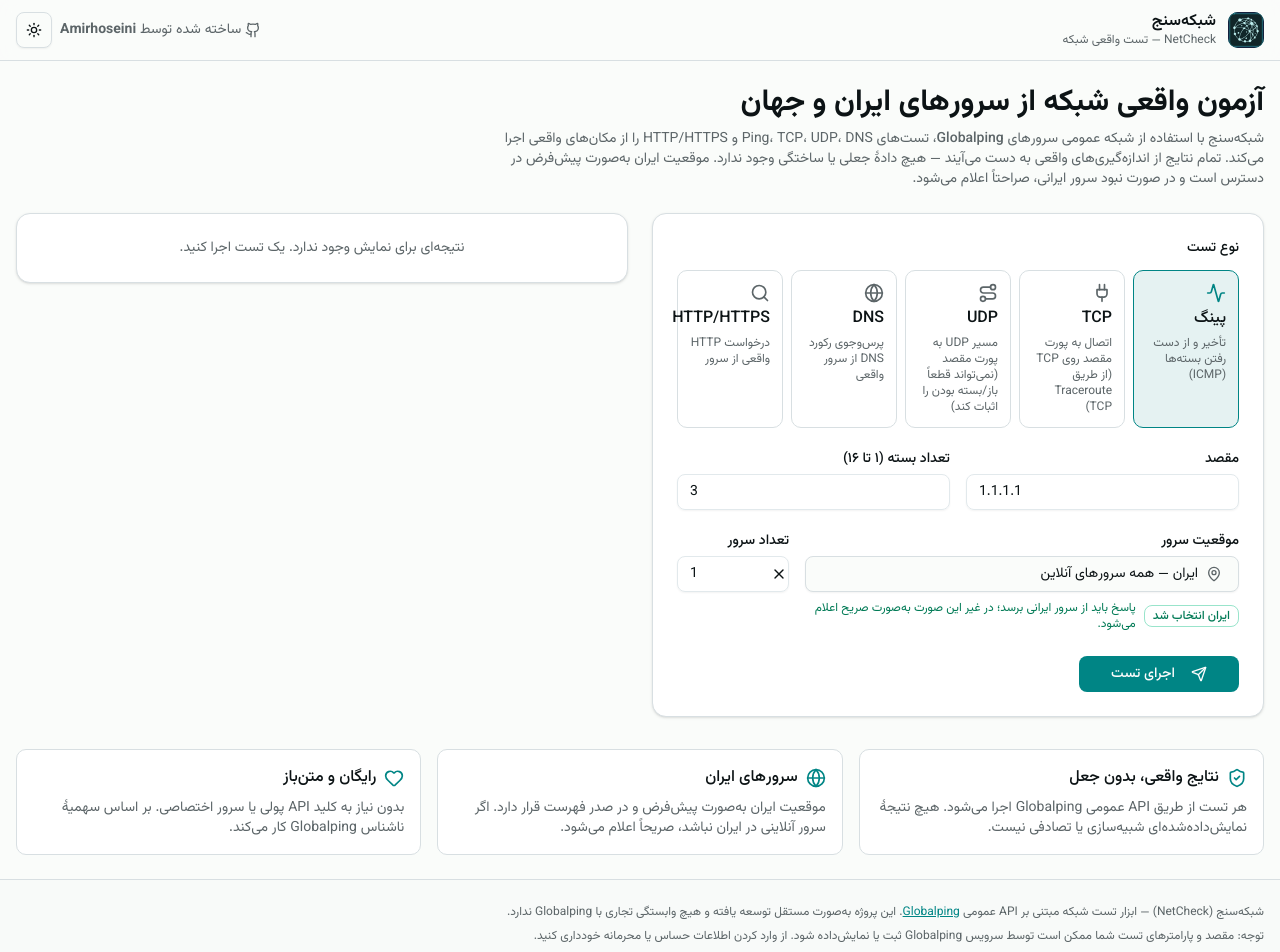
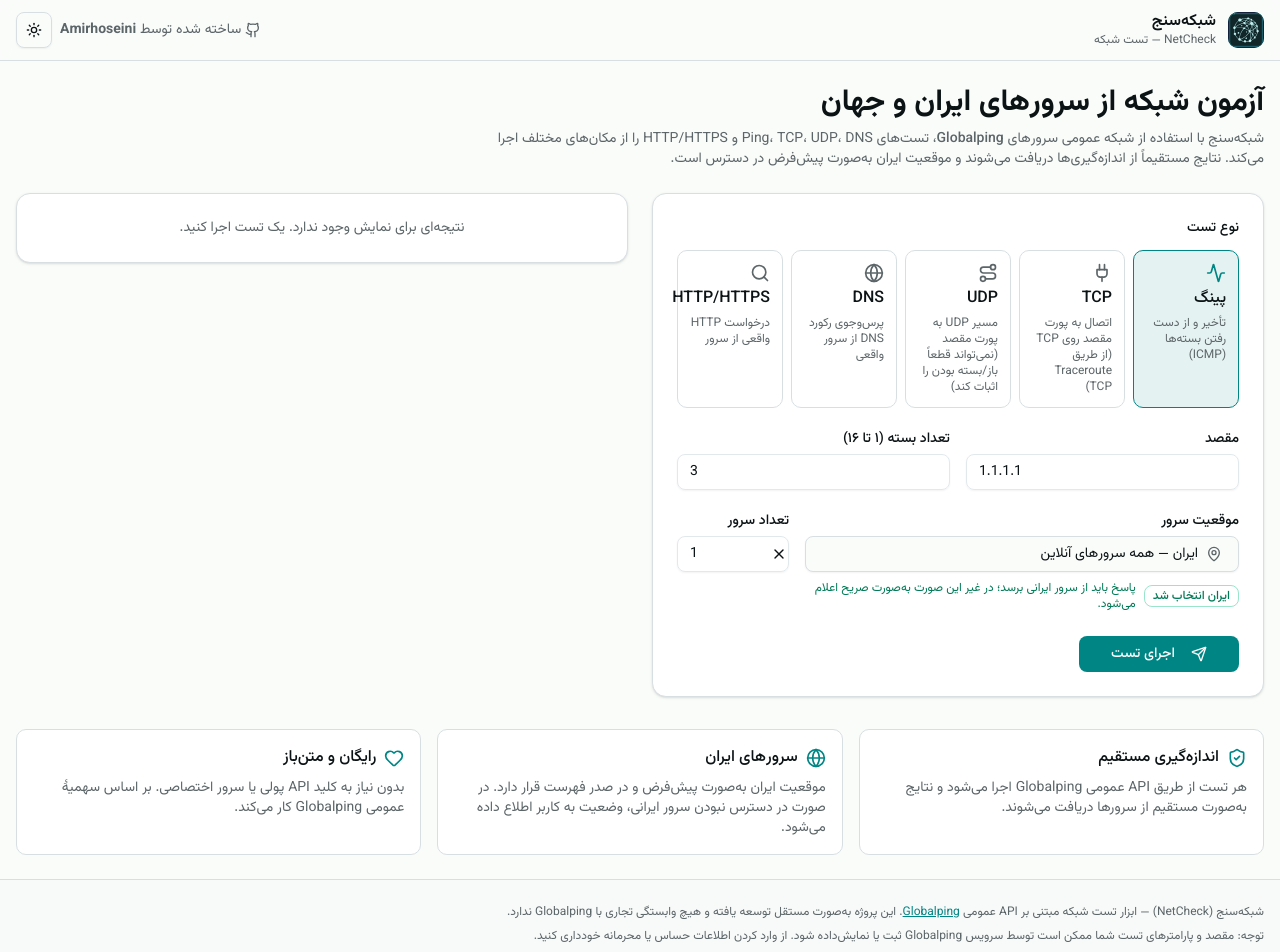
Before and after one commit to iamirama/amiro-GeoPing, a Next.js app: page / in a window 1280 px wide. Shown: the top 952 px of the page. Built offline with nearby package versions, Linux system fonts and the light colour scheme.

Commit message:
feat: update ui

```diff
--- a/src/app/page.tsx
+++ b/src/app/page.tsx
@@ -1,8 +1,6 @@
 "use client";
-
 import { useMemo, useState } from "react";
 import { Github, Globe, Heart, ShieldCheck } from "lucide-react";
-
 import { Card } from "@/components/ui/card";
 import { ThemeToggle } from "@/components/netcheck/theme-toggle";
 import {
@@ -35,6 +33,7 @@ export default function HomePage() {
     useMeasurement();
 
   const requestBody = useMemo(() => buildRequestBody(formValue), [formValue]);
+
   const isLoading = status === "creating" || status === "polling";
 
   function handleSubmit() {
@@ -48,11 +47,17 @@ export default function HomePage() {
         <div className="mx-auto flex max-w-7xl items-center justify-between gap-4 px-4 py-3">
           <div className="flex items-center gap-3">
             <div className="flex h-9 w-9 items-center justify-center rounded-lg overflow-hidden bg-primary text-primary-foreground">
-        <img src="/logo.svg" alt="NetCheck Logo" className="h-full w-full object-cover" />
+              <img
+                src="/logo.svg"
+                alt="NetCheck Logo"
+                className="h-full w-full object-cover"
+              />
             </div>
             <div>
               <div className="font-semibold leading-tight">شبکه‌سنج</div>
-        <div className="text-xs text-muted-foreground">NetCheck — تست واقعی شبکه</div>
+              <div className="text-xs text-muted-foreground">
+                NetCheck — تست شبکه
+              </div>
             </div>
           </div>
 
@@ -64,7 +69,9 @@ export default function HomePage() {
               className="inline-flex items-center gap-1 text-sm text-muted-foreground hover:text-foreground transition-colors"
             >
               <Github className="h-4 w-4" />
-        <span>ساخته شده توسط <b>Amirhoseini</b></span>
+              <span>
+                ساخته شده توسط <b>Amirhoseini</b>
+              </span>
             </a>
             <ThemeToggle />
           </div>
@@ -75,15 +82,14 @@ export default function HomePage() {
         {/* Hero */}
         <section className="mb-6">
           <h1 className="text-2xl font-bold sm:text-3xl">
-            آزمون واقعی شبکه از سرور‌های ایران و جهان
+            آزمون شبکه از سرور‌های ایران و جهان
           </h1>
           <p className="mt-2 max-w-3xl text-sm text-muted-foreground">
             شبکه‌سنج با استفاده از شبکه عمومی سرور‌های{" "}
             <span className="font-medium">Globalping</span>، تست‌های Ping،
-            TCP، UDP، DNS و HTTP/HTTPS را از مکان‌های واقعی اجرا می‌کند.
-            تمام نتایج از اندازه‌گیری‌های واقعی به دست می‌آیند — هیچ دادهٔ
-            جعلی یا ساختگی وجود ندارد. موقعیت ایران به‌صورت پیش‌فرض در دسترس
-            است و در صورت نبود سرور ایرانی، صراحتاً اعلام می‌شود.
+            TCP، UDP، DNS و HTTP/HTTPS را از مکان‌های مختلف اجرا می‌کند.
+            نتایج مستقیماً از اندازه‌گیری‌ها دریافت می‌شوند و موقعیت ایران
+            به‌صورت پیش‌فرض در دسترس است.
           </p>
         </section>
 
@@ -122,22 +128,22 @@ export default function HomePage() {
           </div>
         </div>
 
-        {/* Honest caveat section */}
+        {/* Info section */}
         <section className="mt-8 grid gap-4 md:grid-cols-3">
           <Caveat
             icon={ShieldCheck}
-            title="نتایج واقعی، بدون جعل"
-            body="هر تست از طریق API عمومی Globalping اجرا می‌شود. هیچ نتیجهٔ نمایش‌داده‌شده‌ای شبیه‌سازی یا تصادفی نیست."
+            title="اندازه‌گیری مستقیم"
+            body="هر تست از طریق API عمومی Globalping اجرا می‌شود و نتایج به‌صورت مستقیم از سرورها دریافت می‌شوند."
           />
           <Caveat
             icon={Globe}
             title="سرور‌های ایران"
-            body="موقعیت ایران به‌صورت پیش‌فرض و در صدر فهرست قرار دارد. اگر سرور آنلاینی در ایران نباشد، صریحاً اعلام می‌شود."
+            body="موقعیت ایران به‌صورت پیش‌فرض و در صدر فهرست قرار دارد. در صورت در دسترس نبودن سرور ایرانی، وضعیت به کاربر اطلاع داده می‌شود."
           />
           <Caveat
             icon={Heart}
             title="رایگان و متن‌باز"
-            body="بدون نیاز به کلید API پولی یا سرور اختصاصی. بر اساس سهمیهٔ ناشناس Globalping کار می‌کند."
+            body="بدون نیاز به کلید API پولی یا سرور اختصاصی. بر اساس سهمیهٔ عمومی Globalping کار می‌کند."
           />
         </section>
       </main>
@@ -171,7 +177,6 @@ export default function HomePage() {
 // ---------------------------------------------------------------------------
 // Helpers
 // ---------------------------------------------------------------------------
-
 function Caveat({
   icon: Icon,
   title,
@@ -198,10 +203,12 @@ function Caveat({
  */
 function buildRequestBody(v: TestFormValue): unknown | null {
   if (!v.target.trim() || !v.location) return null;
+
   const base = {
     limit: v.limit ?? 1,
     locations: [v.location.location],
   };
+
   switch (v.kind) {
     case "ping":
       return {
@@ -235,7 +242,10 @@ function buildRequestBody(v: TestFormValue): unknown | null {
         ...base,
       };
     case "http": {
-      const target = v.target.trim().replace(/^https?:\/\//i, "").replace(/\/.*$/, "");
+      const target = v.target
+        .trim()
+        .replace(/^https?:\/\//i, "")
+        .replace(/\/$/, "");
       return {
         kind: "http",
         target,
```
Lines whose indentation alone changed are shown as unchanged.
